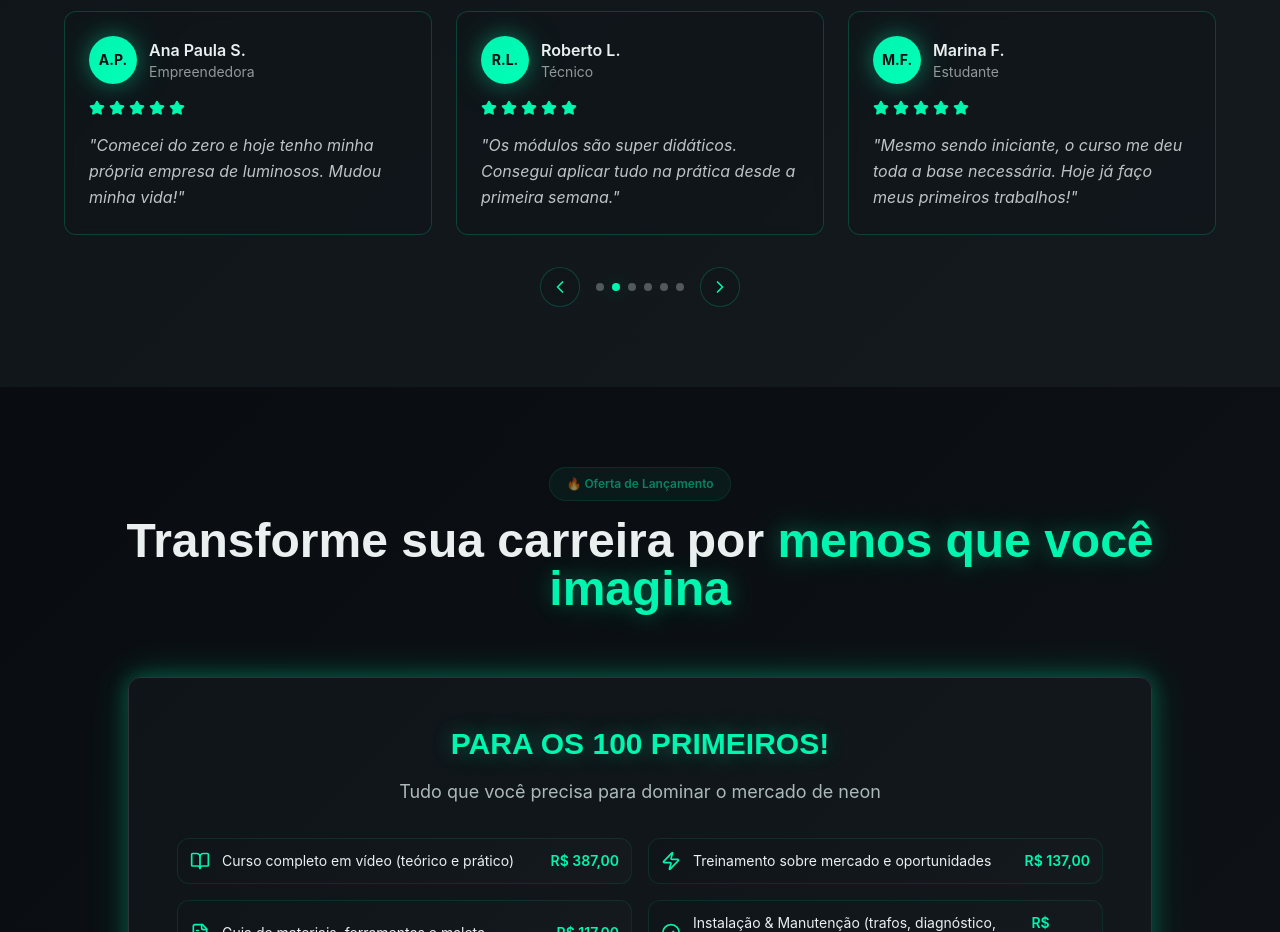
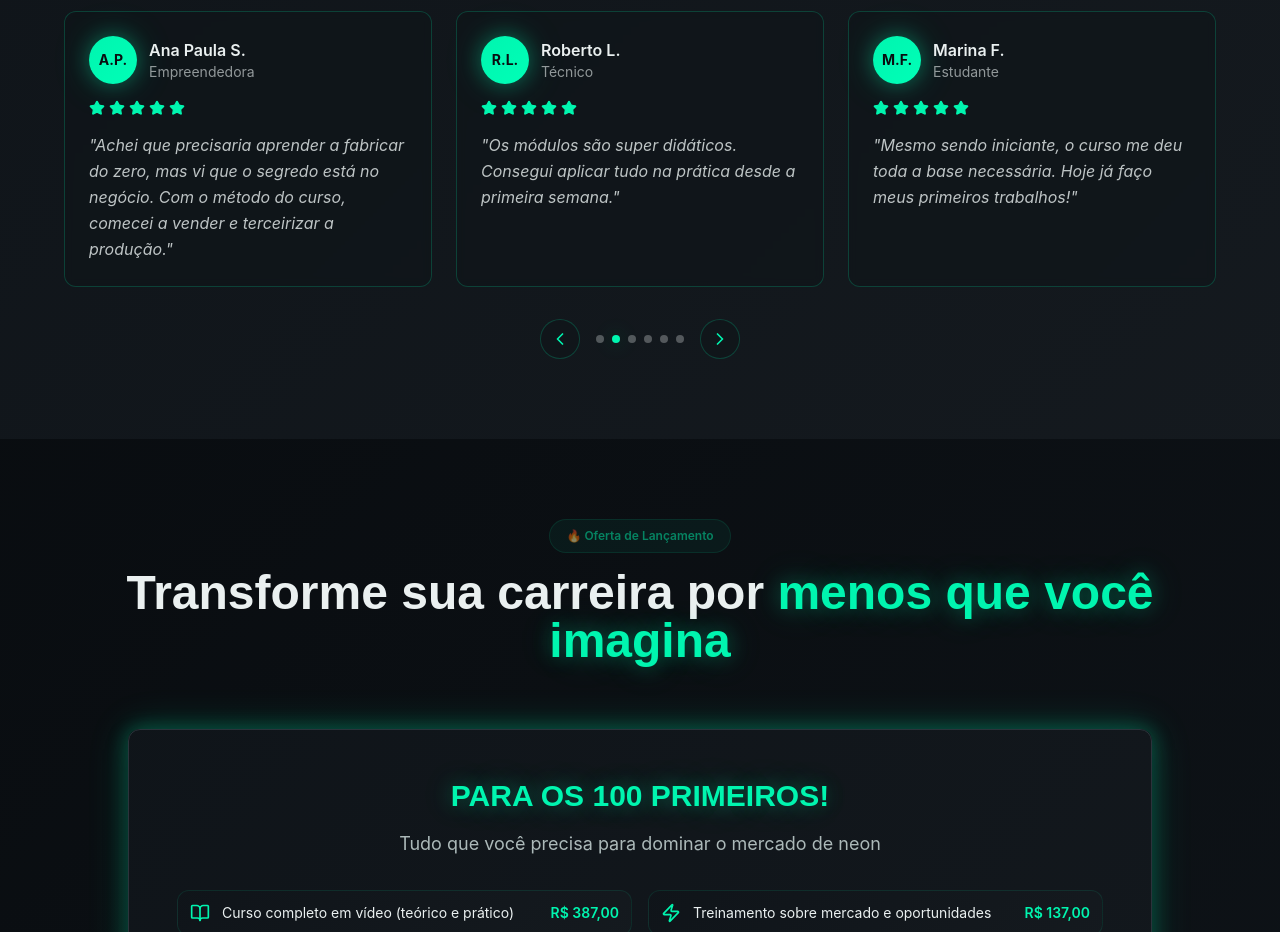
Before and after one commit to MarcusDagostini04/electric-neon-flow, a React (Vite) app: page / in a window 1280 px wide. Shown: the part 3980-4912 px from the top of the page. Built offline with nearby package versions, Linux system fonts and the light colour scheme.

Commit message:
Mudando os depoimentos

```diff
--- a/src/components/Testimonials.tsx
+++ b/src/components/Testimonials.tsx
@@ -9,14 +9,14 @@ const Testimonials = () => {
       name: "Carlos M.",
       profession: "Eletricista",
       photo: "C.M.",
-      text: "Em 3 meses já estava faturando R$ 5.000 extras por mês só com neon. O curso é muito prático!",
+      text: "Sempre quis trabalhar com neon, mas tinha medo de não saber fabricar. No curso entendi que posso ser o dono do negócio, vender o projeto e deixar a produção com fornecedores. Agora já estou atendendo arquitetos e eventos!",
       rating: 5
     },
     {
       name: "Ana Paula S.",
       profession: "Empreendedora",
       photo: "A.P.",
-      text: "Comecei do zero e hoje tenho minha própria empresa de luminosos. Mudou minha vida!",
+      text: "Achei que precisaria aprender a fabricar do zero, mas vi que o segredo está no negócio. Com o método do curso, comecei a vender e terceirizar a produção.",
       rating: 5
     },
     {
```
